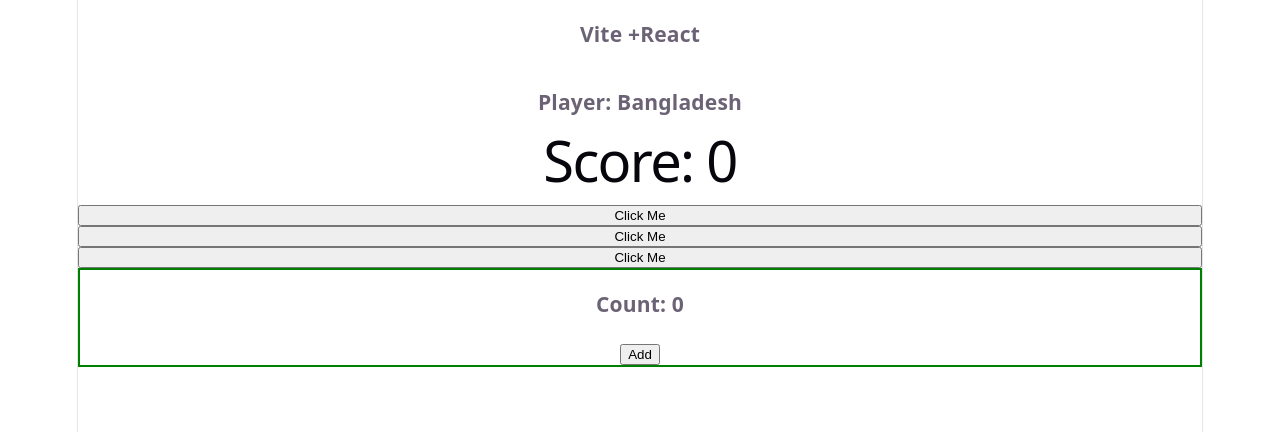
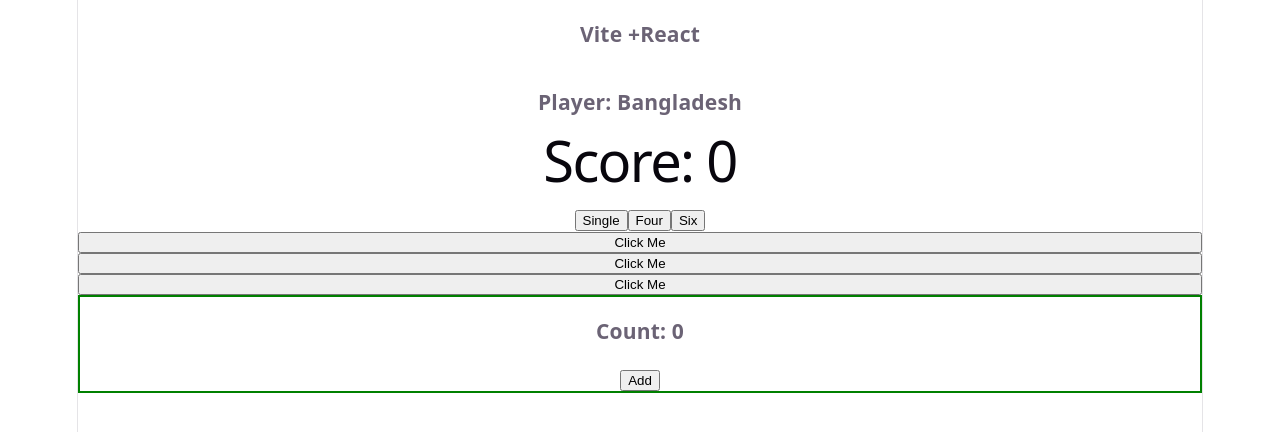
Before and after one commit to Mansur550/react-core-concepts-part2, a React (Vite) app: page / in a window 1280 px wide. Shown: the top 432 px of the page. Built offline with nearby package versions, Linux system fonts and the light colour scheme.

Commit message:
Update runns Using state

```diff
--- a/src/Batsman.jsx
+++ b/src/Batsman.jsx
@@ -4,10 +4,29 @@ export default function Batsman() {
 
     const [runs, setRuns] = useState(0)
 
+    const handleSingle = () => {
+        const newRuns = runs + 1;
+        setRuns(newRuns);
+    }
+
+    const handleFour = () => {
+        const newRuns = runs + 4;
+        setRuns(newRuns);
+    }
+
+    const handleSix = () => {
+        const newRuns = runs + 6;
+        setRuns(newRuns);
+    }
+
     return (
         <div>
             <h3>Player: Bangladesh</h3>
             <h1>Score: {runs}</h1>
+            <button onClick={handleSingle}>Single</button>
+            <button onClick={handleFour}>Four</button>
+            <button onClick={handleSix}>Six</button>
+
         </div>
     )
 }
```
